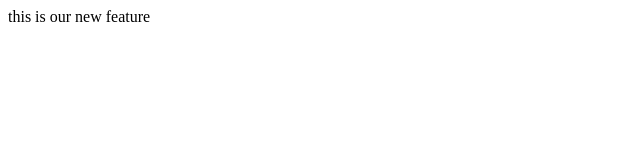
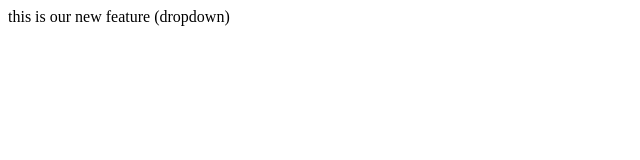
Before and after one commit to ranganathkarthik/test, a plain HTML site: page index.html in a window 1280 px wide. Shown: the whole page, without its empty margins (0-640 px from the left). Drawn offline with Linux system fonts and the light colour scheme.

Commit message:
added dropdown

```diff
--- a/index.html
+++ b/index.html
@@ -1 +1 @@
-<p> this is our new feature </p>
+<p> this is our new feature (dropdown)</p>
```
